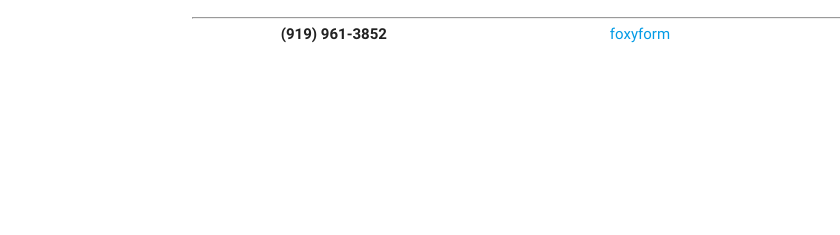
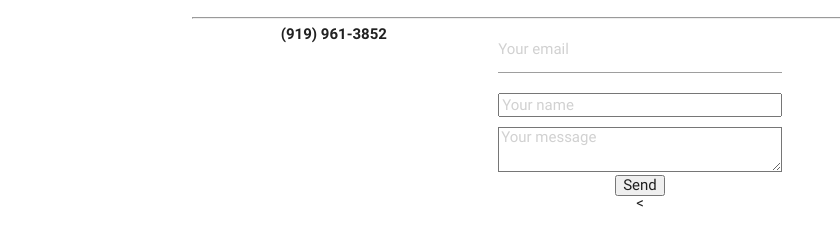
Before and after one commit to ATJohnson83/ATJ_Website, a plain HTML site: page index.html in a window 1280 px wide. Shown: the part 5029-5264 px from the top of the page, 0-840 px from the left. Drawn offline with nearby package versions, Linux system fonts and the light colour scheme.

Commit message:
formspree https

```diff
--- a/index.html
+++ b/index.html
@@ -425,16 +425,16 @@
           (919) 961-3852
         </div>
         <div class="col m4 center">
-        	<!-- <form method="POST" action="http://formspree.io/ATJohnson83@Gmail.com">
+        	<form method="POST" action="https://formspree.io/ATJohnson83@Gmail.com">
 					  <input type="email" name="email" placeholder="Your email">
 					  <input style="width: 100%; margin-bottom: 10px;" type="name" name="name" placeholder="Your name">
 					  <textarea name="message" placeholder="Your message"></textarea>
 					  <button type="submit">Send</button>
-					</form> -->
+					</form>
 
 
         	<!-- Do not change the code! -->
-					<a id="foxyform_embed_link_917256" href="https://www.foxyform.com/">foxyform</a>
+					<<!-- a id="foxyform_embed_link_917256" href="https://www.foxyform.com/">foxyform</a>
 					<script type="text/javascript">
 					(function(d, t){
 					   var g = d.createElement(t),
@@ -442,7 +442,7 @@
 					   g.src = "https://www.foxyform.com/js.php?id=917256&sec_hash=d0756dda7f6&width=350px";
 					   s.parentNode.insertBefore(g, s);
 					}(document, "script"));
-					</script>
+					</script> -->
 					<!-- Do not change the code! -->
 
           <!-- <a href="mailto:atjohnson83@gmail.com" target="_top">Send eMail</a> -->
```
